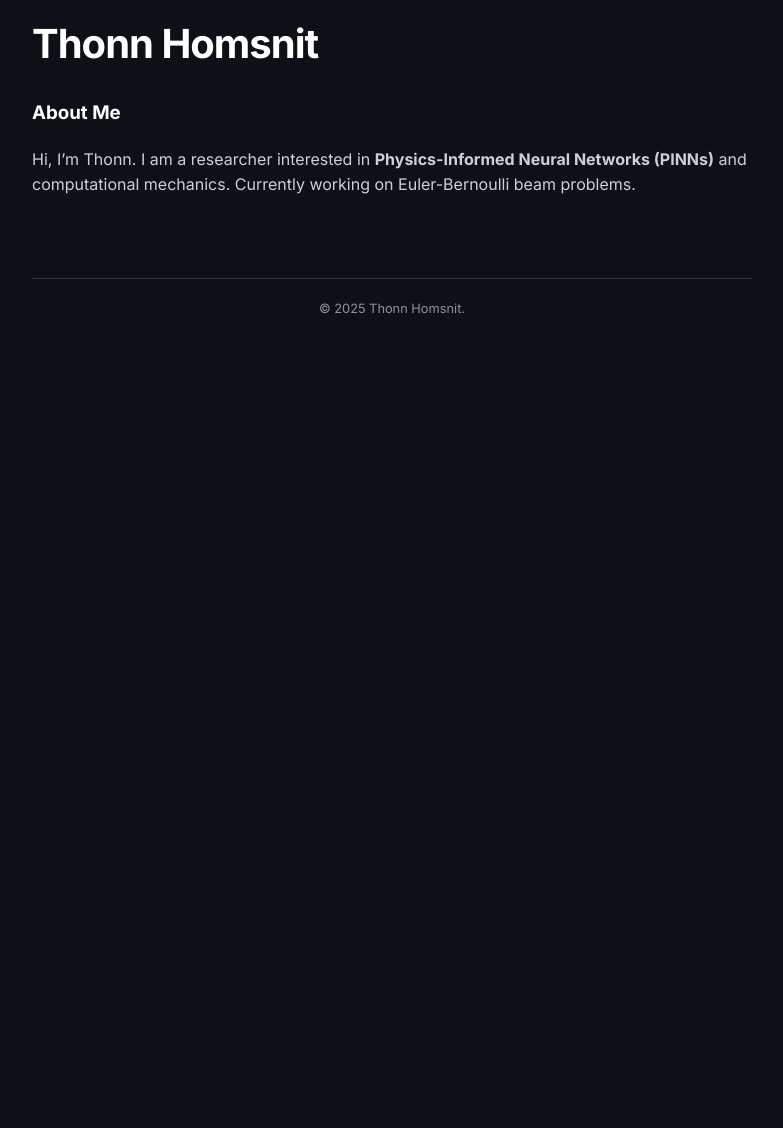
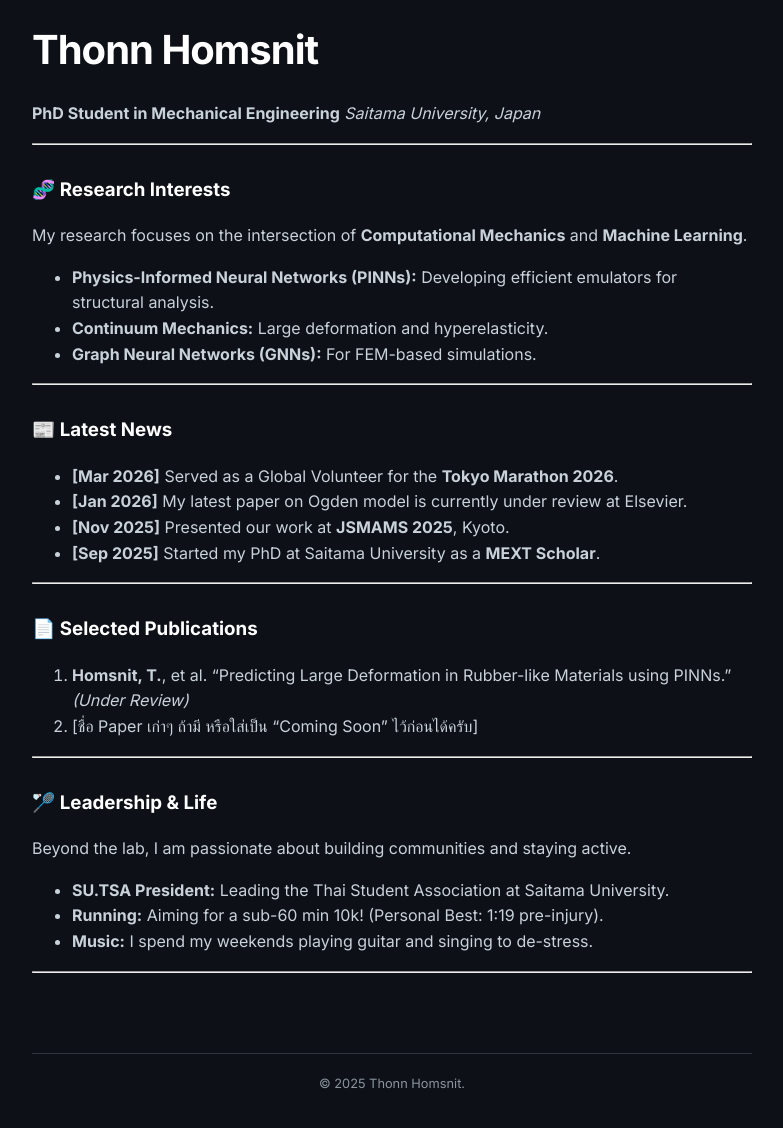
Before and after one commit to thonnh/thonnh.github.io, a Jekyll site: the page built from index.md, in a window 1280 px wide, cut to the strip 359-1493 px from the top of the page. Shown: the top 1128 px of the strip, without its empty margins (248-1031 px from the left). Built offline with Jekyll 4.4.1, drawn with Linux system fonts in a browser that asks for light colours; before the commit the page ends 900 px from its top, so only the background shows below that.

Commit message:
Update index.md

```diff
--- a/index.md
+++ b/index.md
@@ -3,8 +3,39 @@ layout: default
 title: Home
 ---
 
-<div style="width: 200px; height: 200px; min-width: 200px; min-height: 200px; margin: 0 auto 30px auto; border-radius: 50%; background-image: url('IMG.png'); background-size: 180%; background-position: center 25%; display: block;"></div>
+<div style="width: 200px; height: 200px; min-width: 200px; min-height: 200px; margin: 0 auto 30px auto; border-radius: 50%; background-image: url('IMG.png'); background-size: 180%; background-position: center 25%; display: block; border: 3px solid var(--border);"></div>
+
 # Thonn Homsnit
+**PhD Student in Mechanical Engineering** *Saitama University, Japan*
 
-### About Me
-Hi, I'm Thonn. I am a researcher interested in **Physics-Informed Neural Networks (PINNs)** and computational mechanics. Currently working on Euler-Bernoulli beam problems.
+---
+
+### 🧬 Research Interests
+My research focuses on the intersection of **Computational Mechanics** and **Machine Learning**.
+* **Physics-Informed Neural Networks (PINNs):** Developing efficient emulators for structural analysis.
+* **Continuum Mechanics:** Large deformation and hyperelasticity.
+* **Graph Neural Networks (GNNs):** For FEM-based simulations.
+
+---
+
+### 📰 Latest News
+* **[Mar 2026]** Served as a Global Volunteer for the **Tokyo Marathon 2026**.
+* **[Jan 2026]** My latest paper on Ogden model is currently under review at Elsevier.
+* **[Nov 2025]** Presented our work at **JSMAMS 2025**, Kyoto.
+* **[Sep 2025]** Started my PhD at Saitama University as a **MEXT Scholar**.
+
+---
+
+### 📄 Selected Publications
+1. **Homsnit, T.**, et al. "Predicting Large Deformation in Rubber-like Materials using PINNs." *(Under Review)*
+2. [ชื่อ Paper เก่าๆ ถ้ามี หรือใส่เป็น "Coming Soon" ไว้ก่อนได้ครับ]
+
+---
+
+### 🏸 Leadership & Life
+Beyond the lab, I am passionate about building communities and staying active.
+* **SU.TSA President:** Leading the Thai Student Association at Saitama University.
+* **Running:** Aiming for a sub-60 min 10k! (Personal Best: 1:19 pre-injury).
+* **Music:** I spend my weekends playing guitar and singing to de-stress.
+
+---
```
